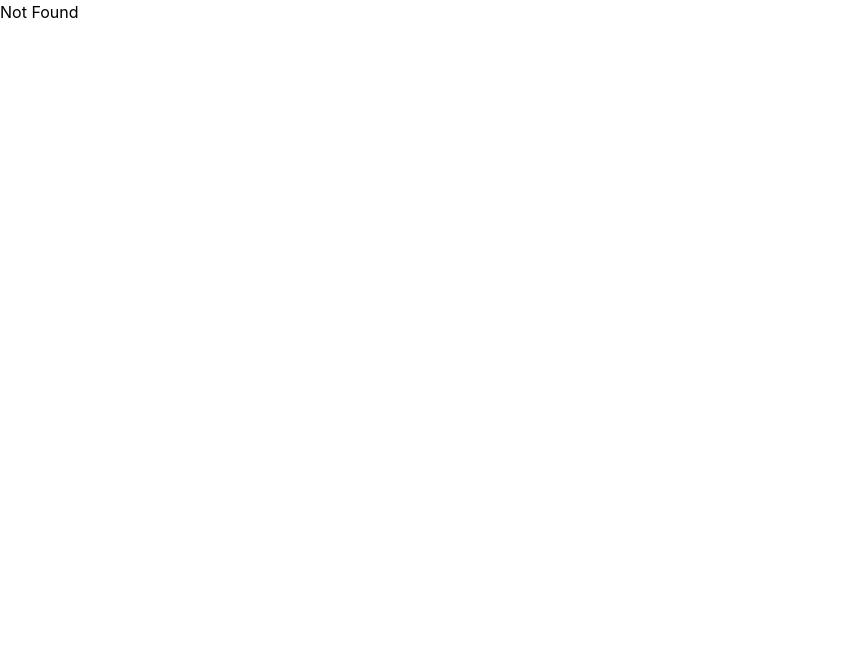
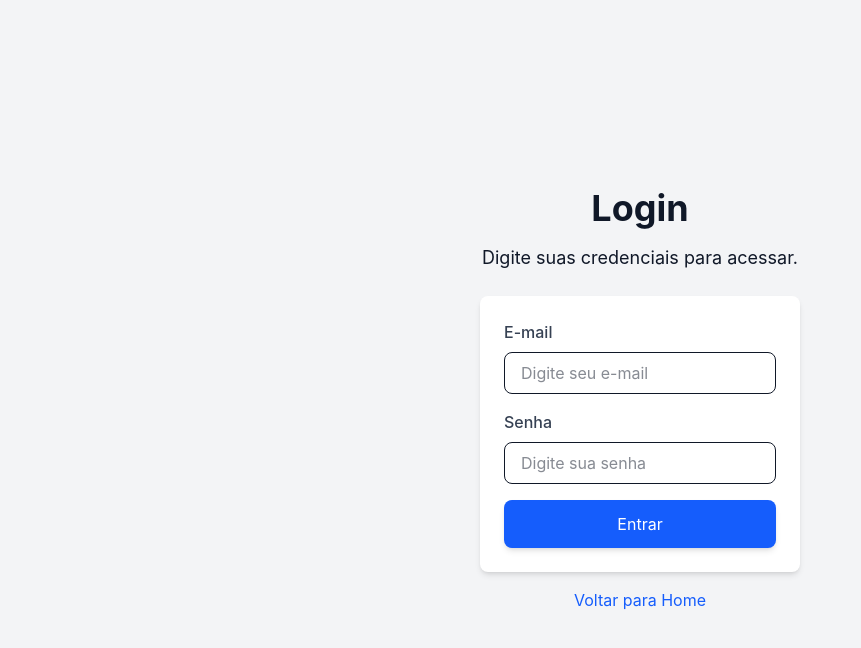
Before and after one commit to carlosxfelipe/academia-unifor-site, a React (Vite) app: page /login in a window 1280 px wide. Shown: the top 648 px of the page, without its empty margins (0-861 px from the left). Built offline with nearby package versions, Linux system fonts and the light colour scheme.

Commit message:
feat: implement login functionality and update homepage layout

```diff
--- a/src/App.jsx
+++ b/src/App.jsx
@@ -1,36 +1,14 @@
-import logo from "./logo.svg";
-
-function App() {
+export default function App() {
   return (
-    <div className="text-center">
-      <header className="min-h-screen flex flex-col items-center justify-center bg-[#282c34] text-white text-[calc(10px+2vmin)]">
-        <img
-          src={logo}
-          className="h-[40vmin] pointer-events-none animate-[spin_20s_linear_infinite]"
-          alt="logo"
-        />
-        <p>
-          Edit <code>src/App.jsx</code> and save to reload.
-        </p>
-        <a
-          className="text-[#61dafb] hover:underline"
-          href="https://reactjs.org"
-          target="_blank"
-          rel="noopener noreferrer"
-        >
-          Learn React
-        </a>
-        <a
-          className="text-[#61dafb] hover:underline"
-          href="https://tanstack.com"
-          target="_blank"
-          rel="noopener noreferrer"
-        >
-          Learn TanStack
-        </a>
-      </header>
+    <div className="flex flex-col items-center justify-center min-h-screen bg-gray-100 text-gray-900">
+      <h1 className="text-4xl font-bold mb-4">Bem-vindo à Home</h1>
+      <p className="text-lg mb-6">Esta é a página inicial do app.</p>
+      <a
+        href="/login"
+        className="px-6 py-3 bg-blue-600 text-white rounded-lg shadow-md hover:bg-blue-700 transition"
+      >
+        Ir para Login
+      </a>
     </div>
   );
 }
-
-export default App;
--- /dev/null
+++ b/src/Login.jsx
@@ -0,0 +1,39 @@
+export default function Login() {
+  return (
+    <div className="flex flex-col items-center justify-center min-h-screen bg-gray-100 text-gray-900">
+      <h1 className="text-4xl font-bold mb-4">Login</h1>
+      <p className="text-lg mb-6">Digite suas credenciais para acessar.</p>
+
+      <form className="bg-white p-6 rounded-lg shadow-md w-80">
+        <div className="mb-4">
+          <label className="block text-gray-700 font-medium mb-2">E-mail</label>
+          <input
+            type="email"
+            className="w-full px-4 py-2 border rounded-lg focus:ring-2 focus:ring-blue-500 focus:outline-none"
+            placeholder="Digite seu e-mail"
+          />
+        </div>
+
+        <div className="mb-4">
+          <label className="block text-gray-700 font-medium mb-2">Senha</label>
+          <input
+            type="password"
+            className="w-full px-4 py-2 border rounded-lg focus:ring-2 focus:ring-blue-500 focus:outline-none"
+            placeholder="Digite sua senha"
+          />
+        </div>
+
+        <button
+          type="submit"
+          className="w-full px-6 py-3 bg-blue-600 text-white rounded-lg shadow-md hover:bg-blue-700 transition"
+        >
+          Entrar
+        </button>
+      </form>
+
+      <a href="/" className="mt-4 text-blue-600 hover:underline">
+        Voltar para Home
+      </a>
+    </div>
+  );
+}
--- a/src/main.jsx
+++ b/src/main.jsx
@@ -12,8 +12,10 @@ import { TanStackRouterDevtools } from "@tanstack/react-router-devtools";
 import "./styles.css";
 import reportWebVitals from "./reportWebVitals.js";
 
-import App from "./App.jsx";
+import App from "./App.jsx"; // Página inicial
+import Login from "./Login.jsx"; // Página de login
 
+// Rota raiz
 const rootRoute = createRootRoute({
   component: () => (
     <>
@@ -23,14 +25,24 @@ const rootRoute = createRootRoute({
   ),
 });
 
-const indexRoute = createRoute({
+// Rota da Homepage (/)
+const homeRoute = createRoute({
   getParentRoute: () => rootRoute,
   path: "/",
   component: App,
 });
 
-const routeTree = rootRoute.addChildren([indexRoute]);
+// Rota de Login (/login)
+const loginRoute = createRoute({
+  getParentRoute: () => rootRoute,
+  path: "/login",
+  component: Login,
+});
 
+// Criando árvore de rotas
+const routeTree = rootRoute.addChildren([homeRoute, loginRoute]);
+
+// Criando o roteador
 const router = createRouter({
   routeTree,
   context: {},
@@ -50,7 +62,5 @@ if (rootElement && !rootElement.innerHTML) {
   );
 }
 
-// If you want to start measuring performance in your app, pass a function
-// to log results (for example: reportWebVitals(console.log))
-// or send to an analytics endpoint. Learn more: https://bit.ly/CRA-vitals
+// Medição de performance (opcional)
 reportWebVitals();
```
Also changed, not shown: 1 other file (tests, documents, lock files or other folders).
